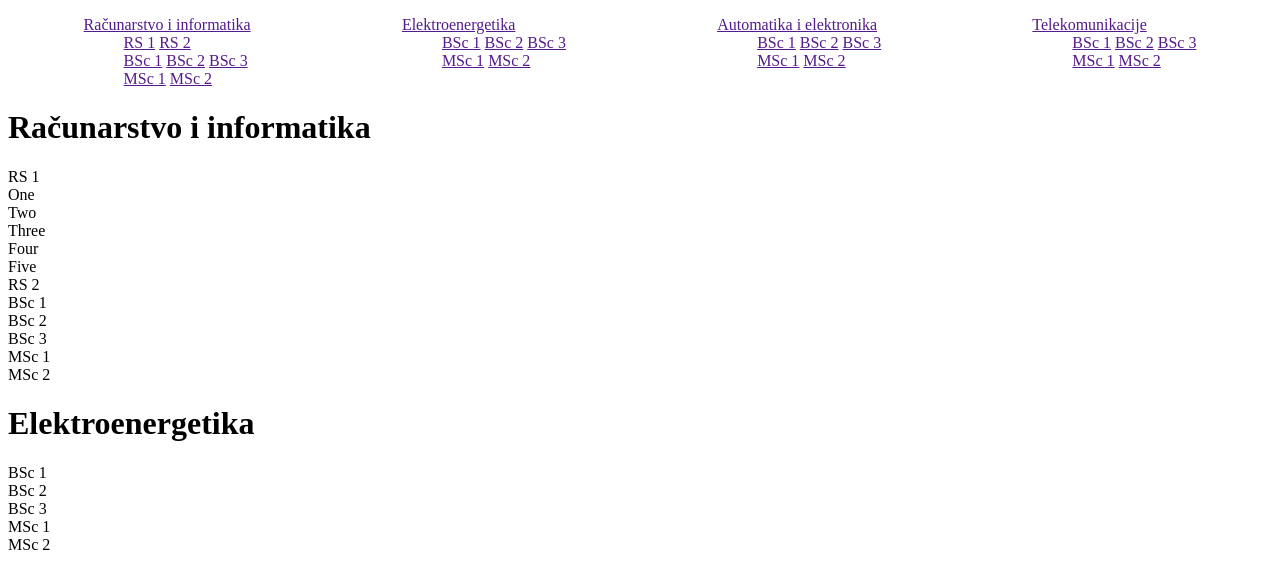
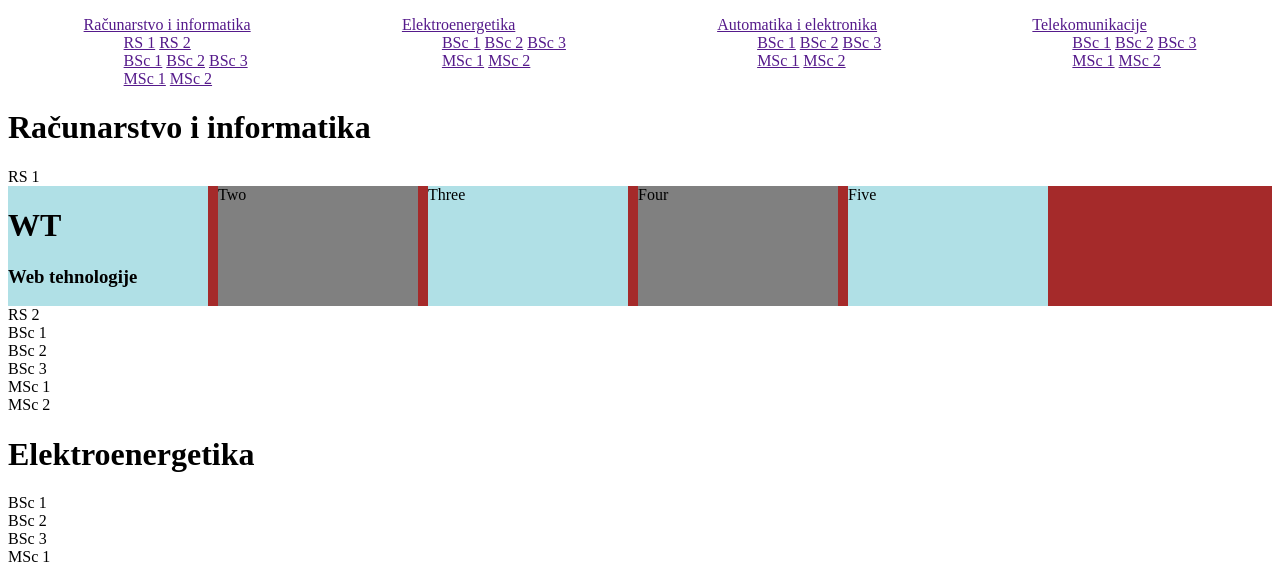
Before and after one commit to nbobic1/wt-spirala, a web app: file html/predmet.html in a window 1280 px wide. Shown: the top 564 px of the page. Run offline with its HTML, style and script files only (its server is not run), Linux system fonts and the light colour scheme.

Commit message:
greska prozor se ne moze resize manje od circ450px

```diff
--- a/css/predmet.css
+++ b/css/predmet.css
@@ -12,3 +12,19 @@ menu li ul{
     list-style-type: none;
     margin: 0;
 }
+.gridw{
+    background-color: brown;
+    display: grid;
+    grid-template-columns: repeat(auto-fit, minmax(200px, 200px));
+    width: 100%;
+gap:10px;
+}
+.gridw>div{
+    width: 200px;
+}
+.ukinut{
+    background-color: grey;
+}
+.izborni{
+    background-color: powderblue;
+}
--- a/html/predmet.html
+++ b/html/predmet.html
@@ -42,12 +42,12 @@
             <h1>Računarstvo i informatika</h1>
             <div class="rs_1">
                 RS 1
-                <div style="display: grid;">
-                    <div>One</div>
-                    <div>Two</div>
-                    <div>Three</div>
-                    <div>Four</div>
-                    <div>Five</div>
+                <div class="gridw">
+                    <div class="izborni"><h1>WT</h1> <h3>Web tehnologije</h3></div>
+                    <div class="ukinut">Two</div>
+                    <div class="izborni">Three</div>
+                    <div class="ukinut">Four</div>
+                    <div class="izborni">Five</div>
                   </div>
             </div>
             <div class="rs_2">
```
